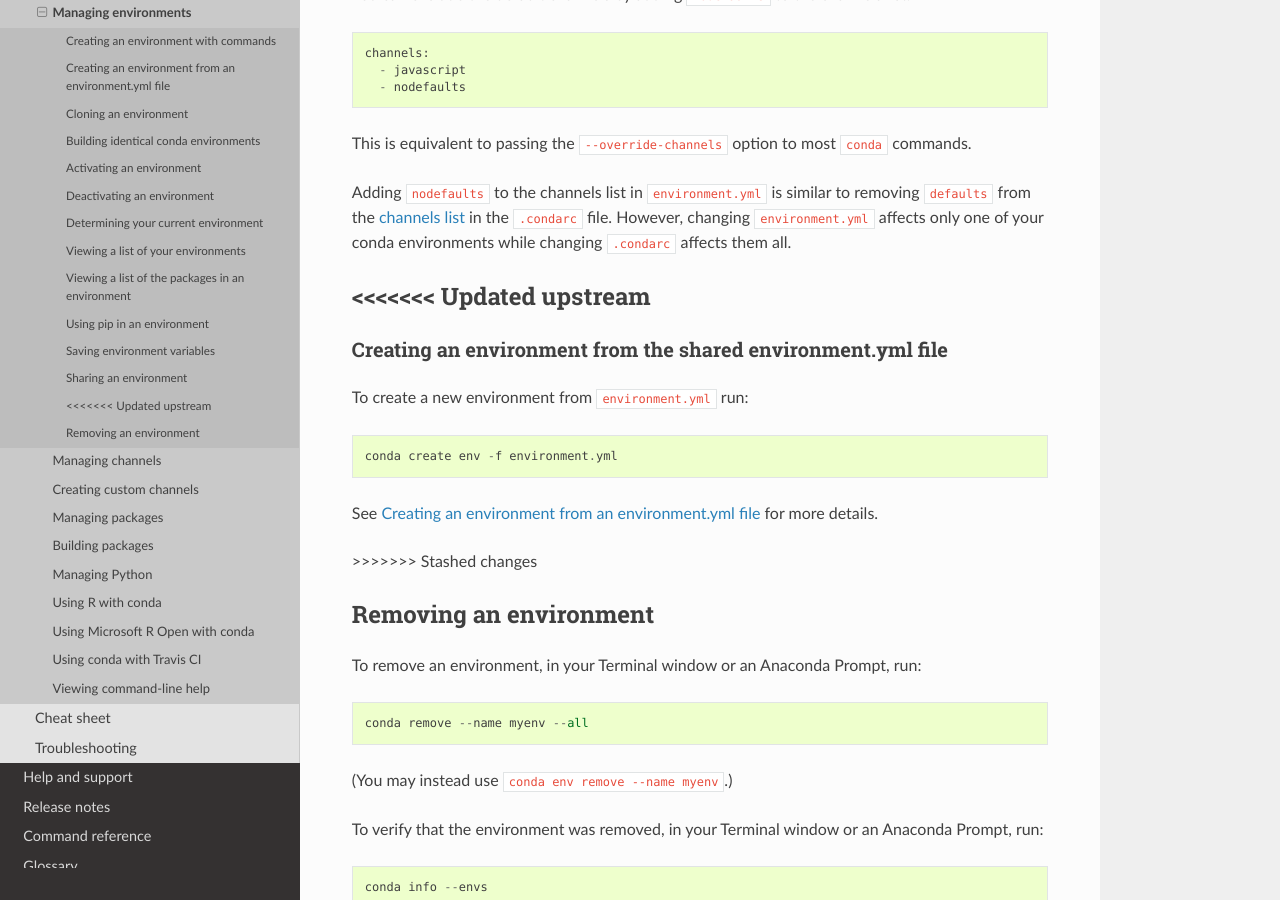
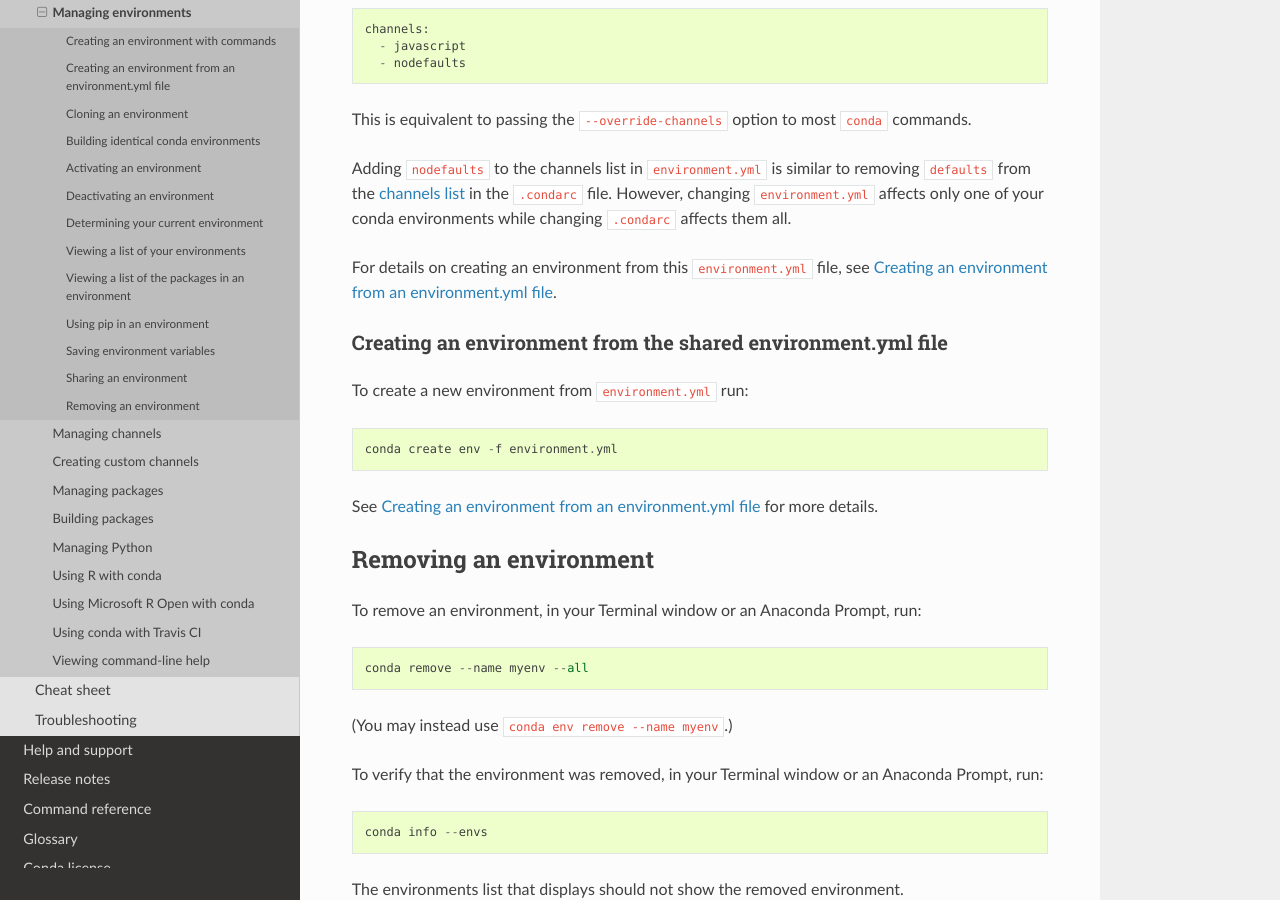
Before and after one commit to conda/conda-docs, a Sphinx documentation site: the page built from docs/source/user-guide/tasks/manage-environments.rst, in a window 1280 px wide and 900 px high, scrolled down 9424 px. Built offline with Sphinx 7.4.7 and the Read the Docs theme 2.0.0, drawn with Linux system fonts in a browser that asks for light colours; some of the changed text lies outside the part shown.

Commit message:
update text
update text

```diff
--- a/docs/source/user-guide/tasks/manage-environments.rst
+++ b/docs/source/user-guide/tasks/manage-environments.rst
@@ -102,6 +102,8 @@
 For details, run ``conda create --help``.
 
 
+.. _create-env-from-file:
+
 Creating an environment from an environment.yml file
 ====================================================
 
@@ -113,7 +115,9 @@
 
       conda env create -f environment.yml
 
-The name of the new environment will be gotten from the first line of the ``yml`` file. See `Creating an environment file manually`_ for more details.
+The ``yml`` file sets the new environment's name. For details
+see :ref:`Creating an environment file manually
+<create-env-file-manually>`.
 
 #. Activate the new environment:
 
@@ -471,6 +475,8 @@
 #. Email or copy the exported ``environment.yml`` file to the
    other person.
 
+.. _create-env-file-manually:
+
 Creating an environment file manually
 -------------------------------------
 
@@ -519,8 +525,9 @@
 changing ``environment.yml`` affects only one of your conda
 environments while changing ``.condarc`` affects them all.
 
-<<<<<<< Updated upstream
-=======
+For details on creating an environment from this
+``environment.yml`` file, see :ref:`create-env-from-file`.
+
 Creating an environment from the shared environment.yml file
 ------------------------------------------------------------
 
@@ -531,8 +538,6 @@
     conda create env -f environment.yml
 
 See `Creating an environment from an environment.yml file`_ for more details.
-
->>>>>>> Stashed changes
 
 Removing an environment
 =======================
```
